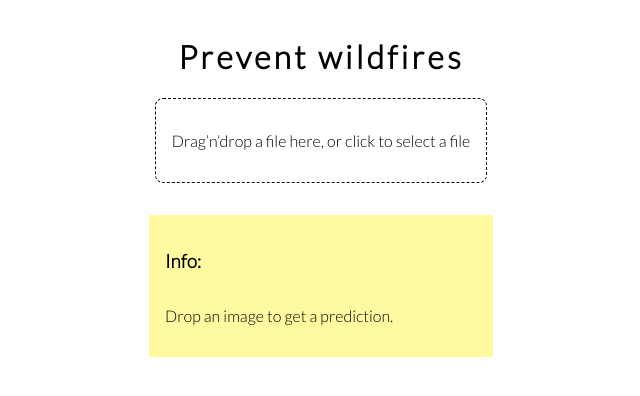
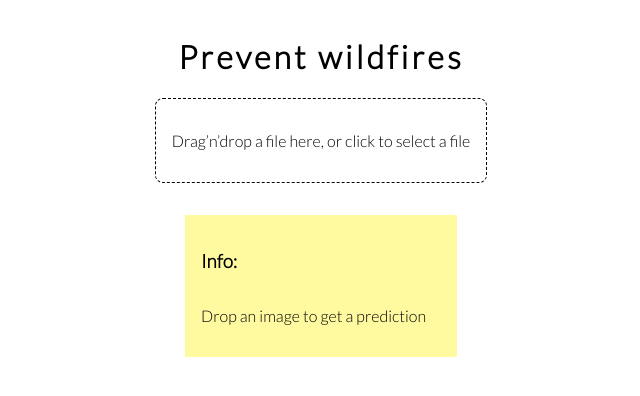
Before and after one commit to MHaurel/prevent_forest_fires, a React (Create React App) app in the folder frontend/: page / in a window 1280 px wide. Shown: the top 396 px of the page, without its empty margins (319-959 px from the left). Built offline with nearby package versions, Linux system fonts and the light colour scheme.

Commit message:
Info's state update on prediction

```diff
--- a/frontend/src/components/App.js
+++ b/frontend/src/components/App.js
@@ -7,8 +7,10 @@ import './App.css';
 
 function App() {
     const [images, setImages] = useState([]);
+    const [predictionText, setPredictionText] = useState(
+        "Drop an image to get a prediction"
+    );
     const onDropImg = useCallback((acceptedFiles) => {
-        console.log(acceptedFiles)
         acceptedFiles.map((file) => {
             const reader = new FileReader();
 
@@ -21,8 +23,7 @@ function App() {
 
             reader.readAsDataURL(file);
 
-            var prediction = getPrediction(file);
-            document.getElementById("predictionText").innerText = setPredictionInfo(prediction);
+            let prediction = getPrediction(file);
 
             return file;
         })
@@ -38,7 +39,9 @@ function App() {
                 body: formData
             }).then(response => response.json()).then(data => {
                 var prediction = data['prediction'];
-                console.log(`prediction: ${prediction}`)
+                prediction === "1"
+                    ? setPredictionText("The model has predicted that a wildfire is highly probable in this area.")
+                    : setPredictionText("The model has not predicted wildfire in this area.")
                 return prediction;
             }).catch(error => {
                 console.error(error)
@@ -49,26 +52,13 @@ function App() {
         }
     }
 
-    const setPredictionInfo = (prediction) => {
-        console.log("prediction: " + prediction);
-        var predictionText = "Drop an image to get a prediction."
-        predictionText = prediction === 1
-            ? "The model has predicted that a wildfire is highly probable in this area."
-            : "The model has not predicted wildfire in this area."
-        return predictionText;
-    }
-
     return (
 
         <main className="App">
             <h1 className="text-center">Prevent wildfires</h1>
             <Dropzone onDrop={onDropImg} accept={"image/*"}/>
             <ImagePreview images={images.slice(-1)}/>
-            {/* <Info setInfoText={setPredictionInfo}/> */}
-            <div className="info">
-                <h3>Info:</h3>
-                <p id="predictionText">Drop an image to get a prediction.</p>
-            </div>
+            <Info infoText={predictionText}/>
         </main>
     )
 }
--- a/frontend/src/components/Info.css
+++ b/frontend/src/components/Info.css
@@ -1,12 +1,8 @@
 .info {
     background-color: #FFFAA0;
     padding: 1rem;
-    width: 25%;
+    width: 15rem;
     display: flex;
     flex-direction: column;
     align-items: flex-start;
 }
-
-.info > h3 {
-    /* margin-right: 0.5rem; */
-}
--- a/frontend/src/components/Info.js
+++ b/frontend/src/components/Info.js
@@ -1,12 +1,12 @@
 import React from "react";
 import "./Info.css";
 
-function Info({setInfoText}) {
+function Info({infoText}) {
 
     return (
         <div className="info">
             <h3>Info:</h3>
-            <p>{setInfoText()}</p>
+            <p>{infoText}</p>
         </div>
     )
 }
```
